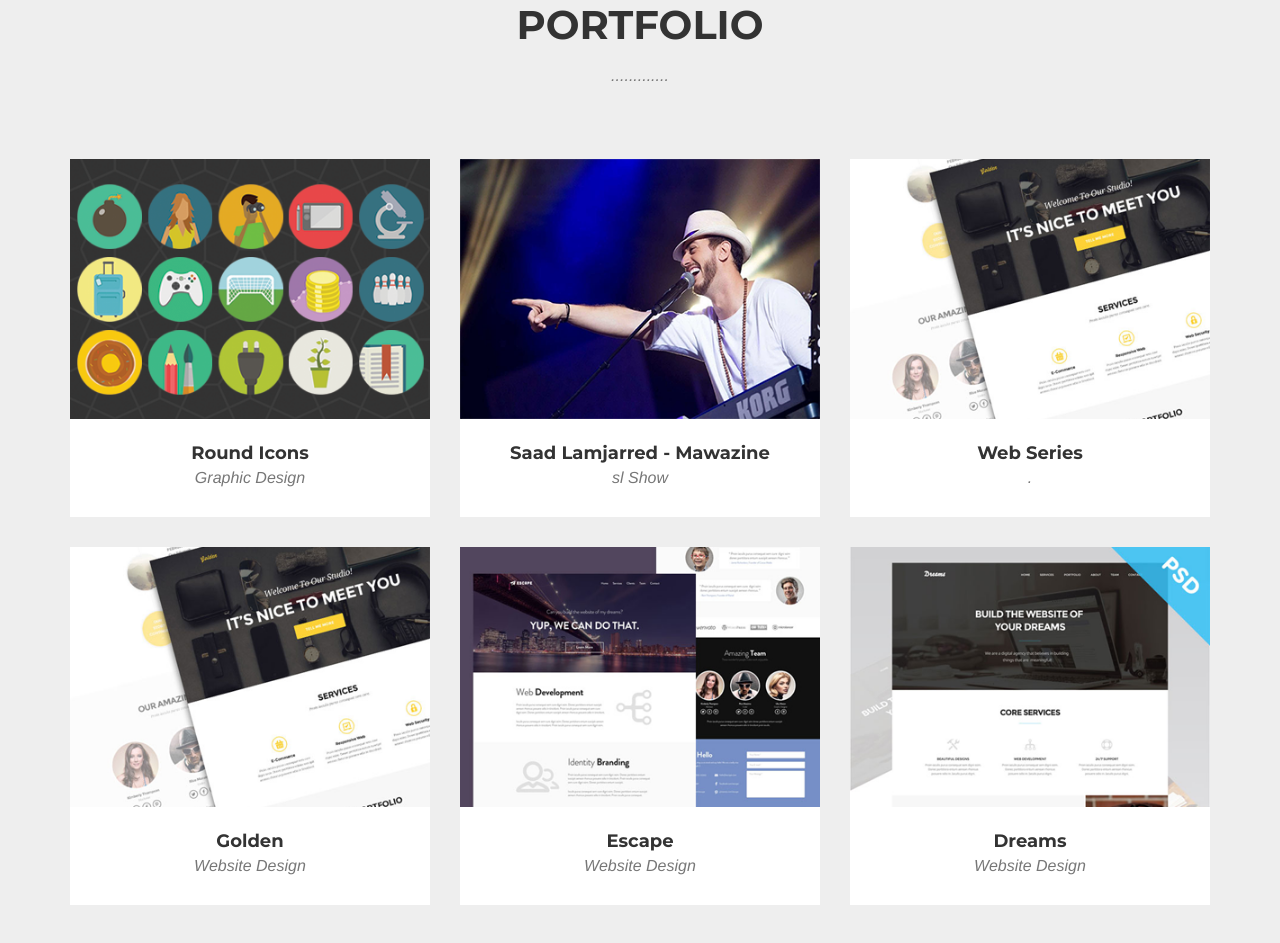
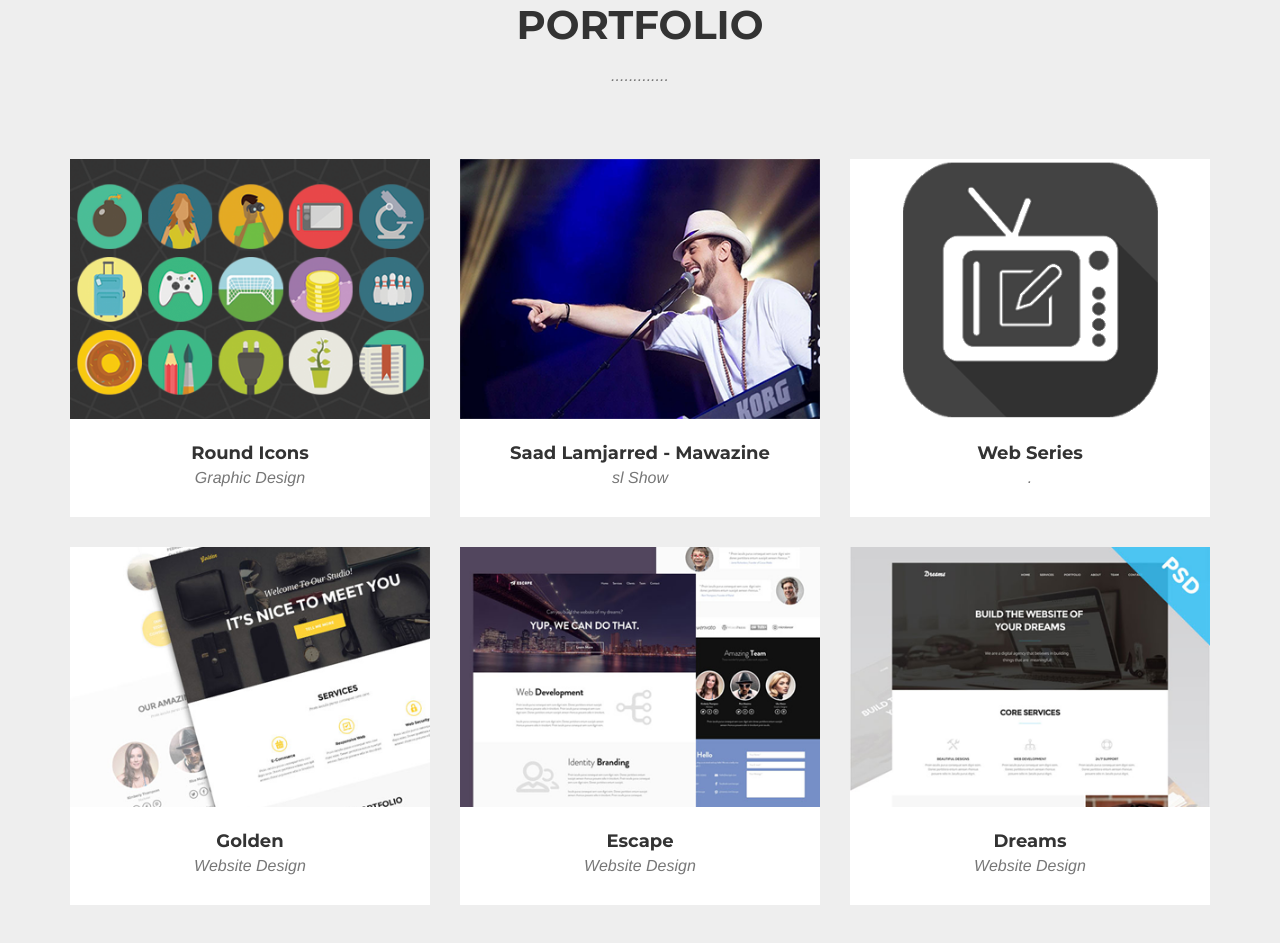
Before and after one commit to Redghost2016/Zakariasiraj, a website: page index.html in a window 1280 px wide. Shown: the part 1558-2501 px from the top of the page. Drawn offline with nearby package versions, Linux system fonts and the light colour scheme; a web font is replaced by a local one.

Commit message:
WebSeries

```diff
--- a/index.html
+++ b/index.html
@@ -165,7 +165,7 @@
                                 <i class="fa fa-plus fa-3x"></i>
                             </div>
                         </div>
-                        <img src="img/portfolio/golden.png" class="img-responsive" alt="">
+                        <img src="img/portfolio/WebSeries.png" class="img-responsive" alt="">
                     </a>
                     <div class="portfolio-caption">
                         <h4>Web Series</h4>
```
Also changed, not shown: img/portfolio/WebSeries.png (added).
